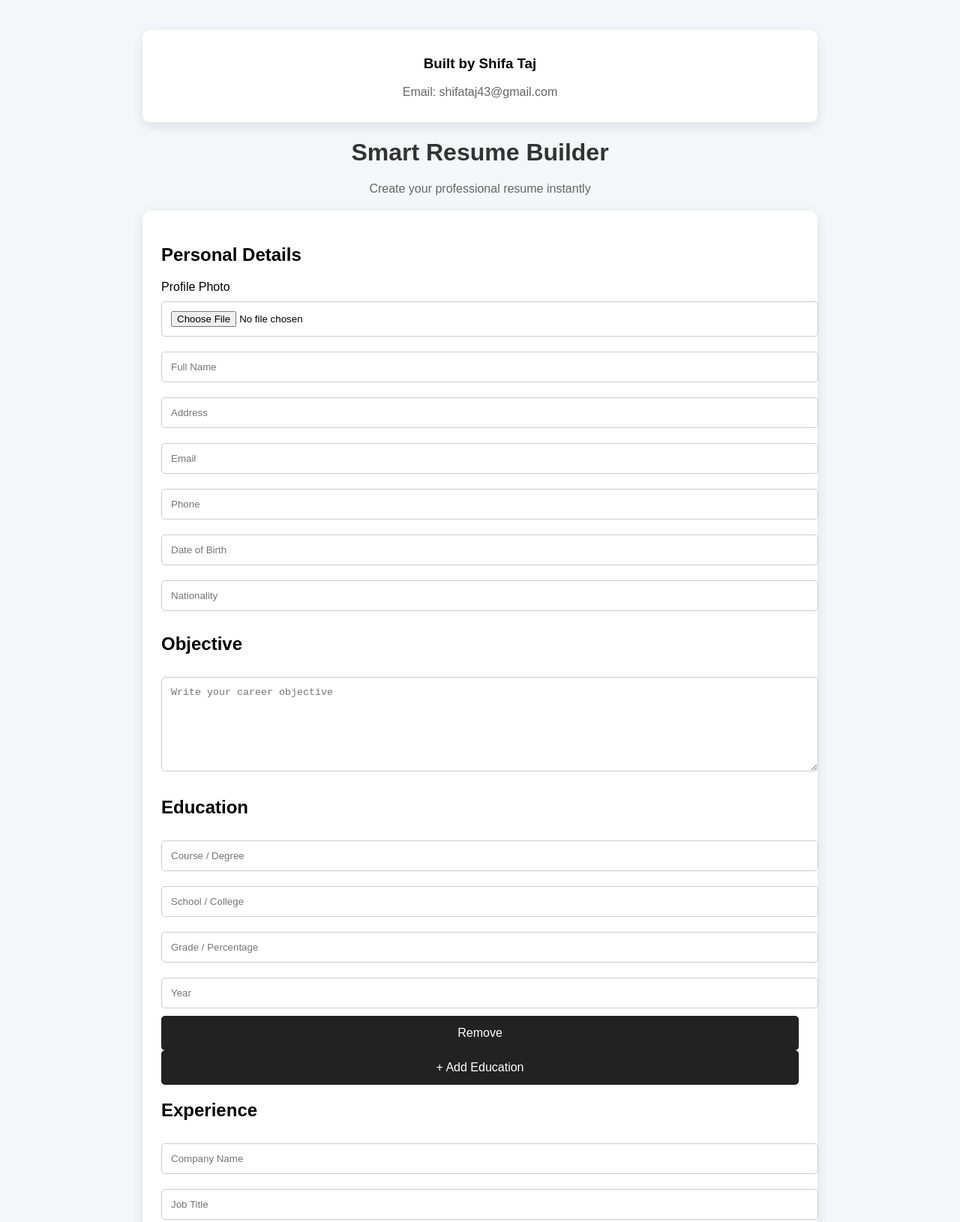
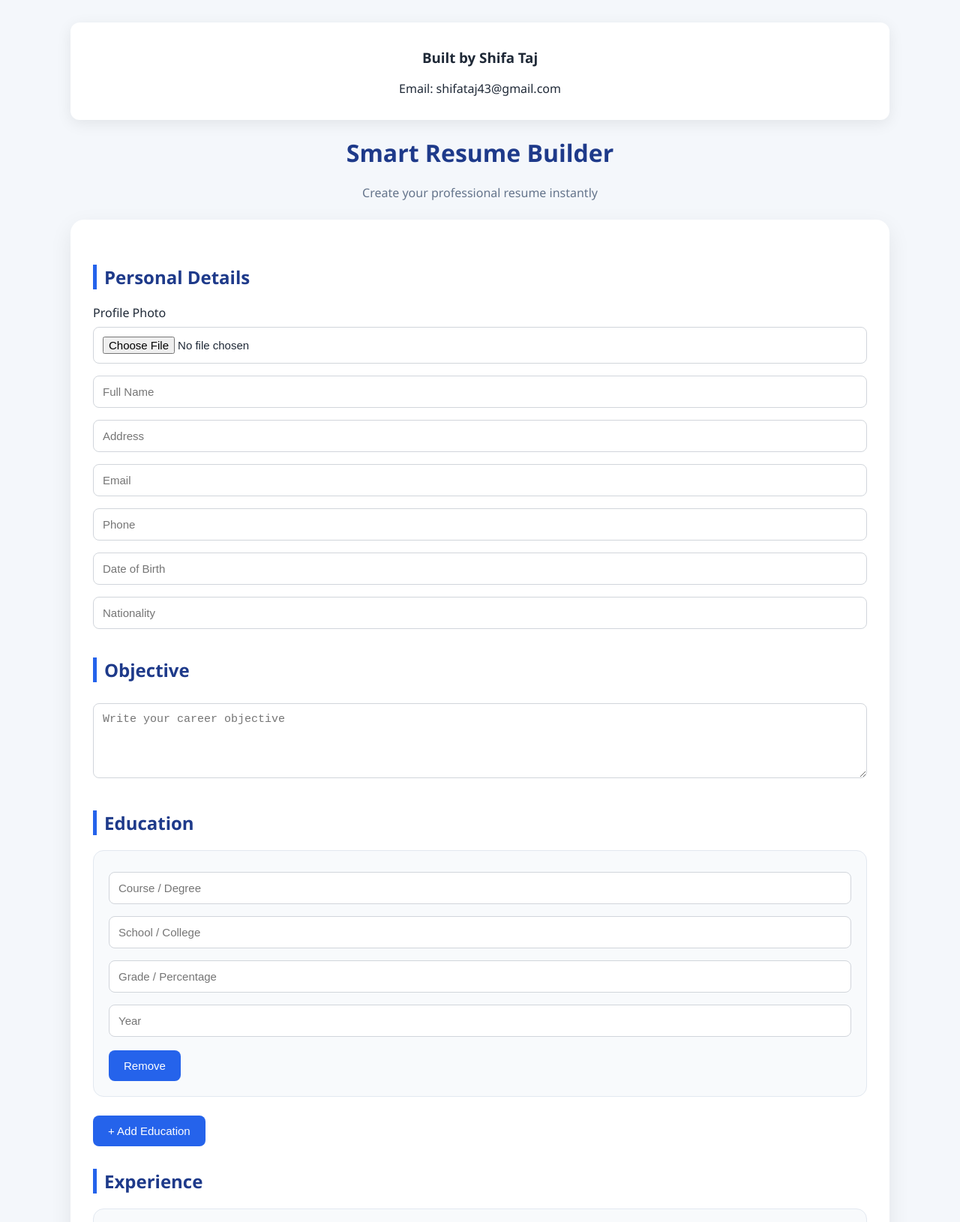
Before and after one commit to shifataj43-rgb/smart-resume-builder, a plain HTML site: page index.html in a window 1280 px wide. Shown: the top 1630 px of the page at 75% size. Drawn offline with nearby package versions, Linux system fonts and the light colour scheme.

Commit message:
Refactor CSS styles for improved layout and design

```diff
--- a/style.css
+++ b/style.css
@@ -1,138 +1,297 @@
-body {
-    font-family: Arial, sans-serif;
-    background: #f4f6f9;
-    margin: 0;
-    padding: 20px;
+*{
+    box-sizing:border-box;
 }
 
 
-.container {
-    max-width: 900px;
-    margin: auto;
-}
+body{
 
+    margin:0;
+    font-family:'Segoe UI',Arial,sans-serif;
 
-h1 {
-    text-align: center;
-    color: #333;
-}
+    background:#f4f7fb;
 
-
-p {
-    text-align: center;
-    color: #666;
-}
-
-
-.form, #resume {
-
-    background: white;
-    padding: 25px;
-    margin-top: 20px;
-    border-radius: 10px;
-
-    box-shadow: 0 5px 15px rgba(0,0,0,0.1);
+    color:#1f2937;
 
 }
 
 
-input, textarea {
+.container{
 
-    width: 100%;
-    padding: 12px;
-    margin: 10px 0;
+    width:90%;
+    max-width:1200px;
 
-    border: 1px solid #ccc;
-    border-radius: 5px;
+    margin:auto;
+
+    padding:30px;
 
 }
 
 
-textarea {
-    height: 100px;
-}
 
+h1{
 
-button {
+    text-align:center;
 
-    width: 100%;
-    padding: 14px;
-
-    background: #222;
-    color: white;
-
-    border: none;
-    border-radius: 5px;
-
-    cursor: pointer;
-
-    font-size: 16px;
+    color:#1e3a8a;
 
 }
 
 
-button:hover {
+.container > p{
 
-    background: #444;
+    text-align:center;
+
+    color:#64748b;
 
 }
 
 
-#resume {
 
-    min-height: 200px;
 
-}
-.developer {
 
-    background: white;
-    padding: 15px;
+.form,
+#resume{
 
-    margin-top:20px;
+    background:white;
 
-    text-align:center;
+    padding:30px;
 
-    border-radius:10px;
+    border-radius:18px;
 
-    box-shadow:0 5px 15px rgba(0,0,0,0.1);
+    margin-top:25px;
 
-}
-#resume {
-
-    background: #ffffff;
-
-    padding: 30px;
-
-    margin-top: 30px;
-
-    border-radius: 12px;
-
-    border-left: 5px solid #222;
+    box-shadow:
+    0 10px 30px rgba(0,0,0,0.08);
 
 }
 
 
-#resume h1 {
 
-    text-align: center;
-    color: #222;
+
+
+h2{
+
+    color:#1e3a8a;
+
+    border-left:5px solid #2563eb;
+
+    padding-left:10px;
+
+    margin-top:30px;
 
 }
 
 
-#resume h2 {
 
-    color: #444;
 
-    margin-top:20px;
+
+input,
+textarea{
+
+    width:100%;
+
+    padding:12px;
+
+    margin:8px 0;
+
+    border:1px solid #d1d5db;
+
+    border-radius:8px;
+
+    font-size:15px;
 
 }
 
 
-#resume p {
 
-    text-align:left;
 
-    color:#333;
+
+textarea{
+
+    min-height:100px;
+
+    resize:vertical;
 
 }
+
+
+
+
+
+button{
+
+    background:#2563eb;
+
+    color:white;
+
+    border:none;
+
+    padding:12px 20px;
+
+    border-radius:8px;
+
+    cursor:pointer;
+
+    margin-top:10px;
+
+    font-size:15px;
+
+    transition:.3s;
+
+}
+
+
+
+button:hover{
+
+    background:#1d4ed8;
+
+}
+
+
+
+
+
+/* Separate cards */
+
+.educationBox,
+.experienceBox,
+.projectBox,
+.certificateBox,
+.languageBox,
+.skillBox{
+
+
+    background:#f8fafc;
+
+    border:1px solid #e2e8f0;
+
+    padding:20px;
+
+    border-radius:14px;
+
+    margin:15px 0;
+
+
+}
+
+
+
+
+
+/* developer section */
+
+
+.developer{
+
+    background:white;
+
+    padding:15px;
+
+    border-radius:12px;
+
+    text-align:center;
+
+    box-shadow:0 5px 20px rgba(0,0,0,.08);
+
+}
+
+
+
+
+
+/* resume preview */
+
+
+#resume{
+
+    min-height:300px;
+
+}
+
+
+
+.resume-card{
+
+
+    padding:30px;
+
+    background:white;
+
+    border-radius:15px;
+
+
+}
+
+
+
+.resume-card h1{
+
+    color:#1e3a8a;
+
+}
+
+
+
+
+
+.profile{
+
+
+    width:130px;
+
+    height:130px;
+
+    border-radius:50%;
+
+    object-fit:cover;
+
+    display:block;
+
+    margin:auto;
+
+}
+
+
+
+
+
+.resume-section{
+
+    margin-top:25px;
+
+}
+
+
+
+.resume-section h2{
+
+    color:#2563eb;
+
+}
+
+
+
+a{
+
+    text-decoration:none;
+
+}
+.action-buttons{
+
+    display:flex;
+
+    justify-content:center;
+
+    gap:20px;
+
+    margin-top:25px;
+
+}
+
+
+.action-buttons button{
+
+    width:220px;
+
+}
```
